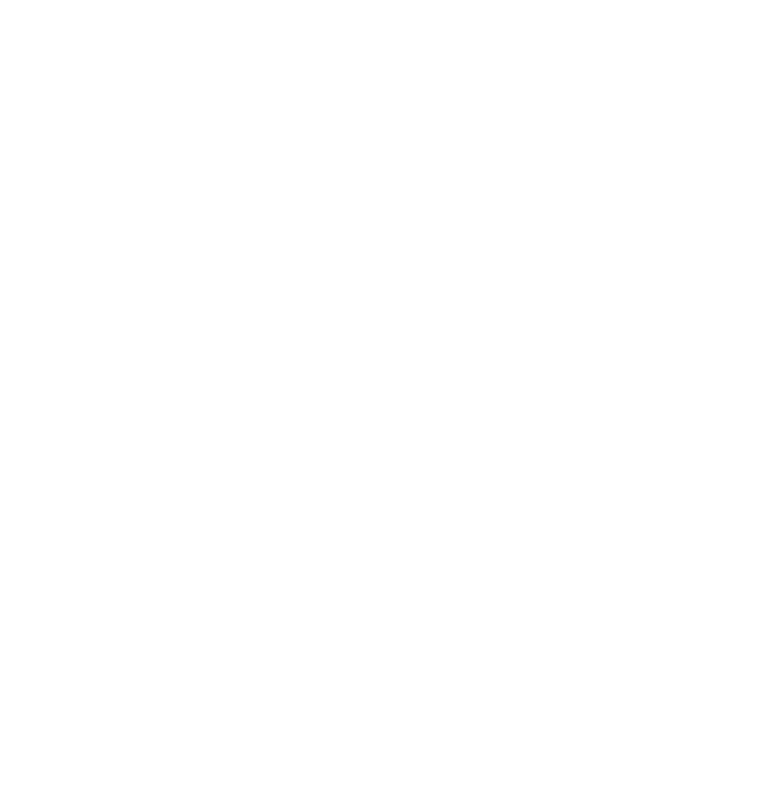
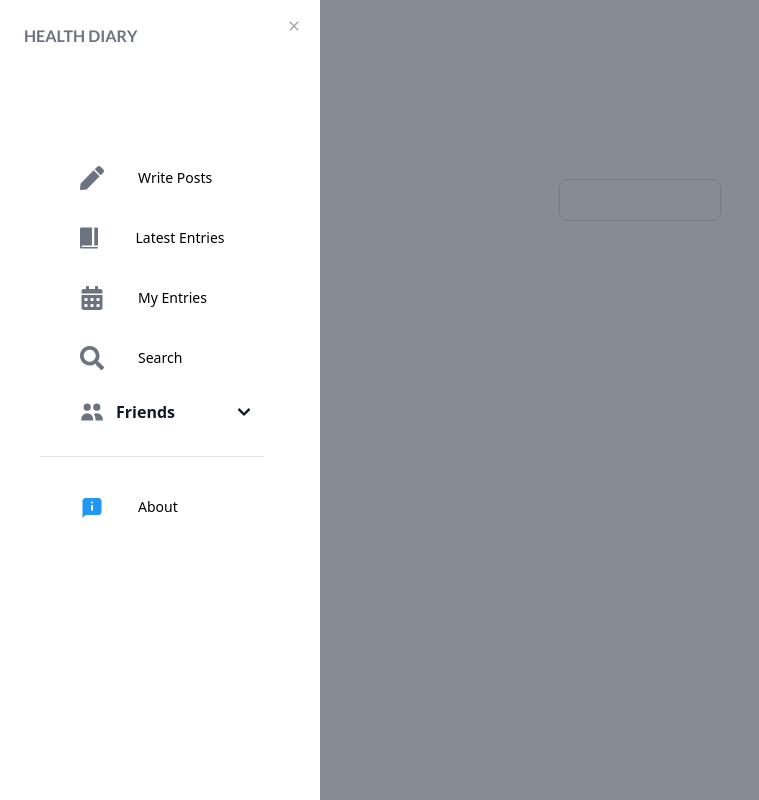
Before and after one commit to Bruce-Mahagwa/MentalHealthDiary, a React (Create React App) app in the folder frontend/: page /home in a window 1280 px wide. Shown: the whole page, without its empty margins (0-759 px from the left). Built offline with nearby package versions, Linux system fonts and the light colour scheme.

Commit message:
Adds the drawer navigation

```diff
--- a/frontend/src/Components/Navigation/DrawerNavigation.js
+++ b/frontend/src/Components/Navigation/DrawerNavigation.js
@@ -1,6 +1,76 @@
-const DrawerNavigation = () => {
-    return (
-        ""
-    )
+// dependencies
+import { Button, Drawer, Sidebar} from "flowbite-react";
+import { useState } from "react";
+import { FaUserFriends, FaSearch, FaPen, FaCalendarAlt } from "react-icons/fa";
+import { IoIosJournal } from "react-icons/io";
+import { HiUsers } from "react-icons/hi";
+import { FcAbout } from "react-icons/fc";
+import { CiSquareQuestion } from "react-icons/ci";
+import { FaRegHandshake } from "react-icons/fa6";
+
+export function DrawerNavigation() {
+  const [isOpen, setIsOpen] = useState(true);
+  const handleClose = () => setIsOpen(false);
+
+  return (
+    <>
+      <div className="flex min-h-[50vh] items-center justify-center">
+        <Button onClick={() => setIsOpen(true)}>Show navigation</Button>
+      </div>
+      <Drawer open={isOpen} onClose={handleClose}>
+        <Drawer.Header title="HEALTH DIARY" titleIcon={() => <></>} />
+        <Drawer.Items>
+          <Sidebar
+            aria-label="Sidebar with multi-level dropdown example"
+            className="[&>div]:bg-transparent [&>div]:p-0"
+          >
+            <div className="flex h-full flex-col justify-between py-2">
+              <div>
+                <Sidebar.Items>
+                  <Sidebar.ItemGroup>
+
+                    <Sidebar.Item icon={FaPen} className="no-underline cursor-pointer">
+                      <Button className = 'text-black no-underline border-0' size="sm">Write Posts</Button>
+                    </Sidebar.Item>
+
+                    <Sidebar.Item icon={IoIosJournal} className="no-underline cursor-pointer">
+                      <Button className = 'text-black no-underline border-0' size="sm">Latest Entries</Button>
+                    </Sidebar.Item>
+
+                    <Sidebar.Item icon={FaCalendarAlt} className="no-underline cursor-pointer">
+                      <Button className = 'text-black no-underline border-0' size="sm">My Entries</Button>
+                    </Sidebar.Item>
+
+                    <Sidebar.Item icon={FaSearch} className="no-underline cursor-pointer">
+                      <Button className = 'text-black no-underline border-0' size="sm">Search</Button>
+                    </Sidebar.Item>
+
+                    <Sidebar.Collapse icon={HiUsers} label = "Friends" className = "text-left font-bold">
+                        <Sidebar.Item className="no-underline cursor-pointer">
+                            My Friends
+                        </Sidebar.Item>
+                        <Sidebar.Item className="no-underline cursor-pointer">
+                            Friend Requests
+                        </Sidebar.Item>
+                        <Sidebar.Item className="no-underline cursor-pointer">
+                            Invites
+                        </Sidebar.Item>
+                    </Sidebar.Collapse>
+
+                  </Sidebar.ItemGroup>
+
+                  <Sidebar.ItemGroup>
+                    <Sidebar.Item icon={FcAbout} className="no-underline cursor-pointer">
+                      <Button className = 'text-black no-underline border-0' size="sm">About</Button>
+                    </Sidebar.Item>
+                  </Sidebar.ItemGroup>
+                </Sidebar.Items>
+              </div>
+            </div>
+          </Sidebar>
+        </Drawer.Items>
+      </Drawer>
+    </>
+  );
 }
 export default DrawerNavigation;
--- a/frontend/src/Components/Navigation/NavigationLoggedIn.js
+++ b/frontend/src/Components/Navigation/NavigationLoggedIn.js
@@ -1,11 +1,9 @@
 // files
 import { Button, Dropdown } from "flowbite-react";
 // dependencies
-import { useState } from "react";
 import {HiUserCircle} from "react-icons/hi";
 import { FcAbout } from "react-icons/fc";
 import { MdOutlineLogout } from "react-icons/md";
-import { VscThreeBars } from "react-icons/vsc";
 const NavigationLoggedIn = () => {
     return (
         <>
```
